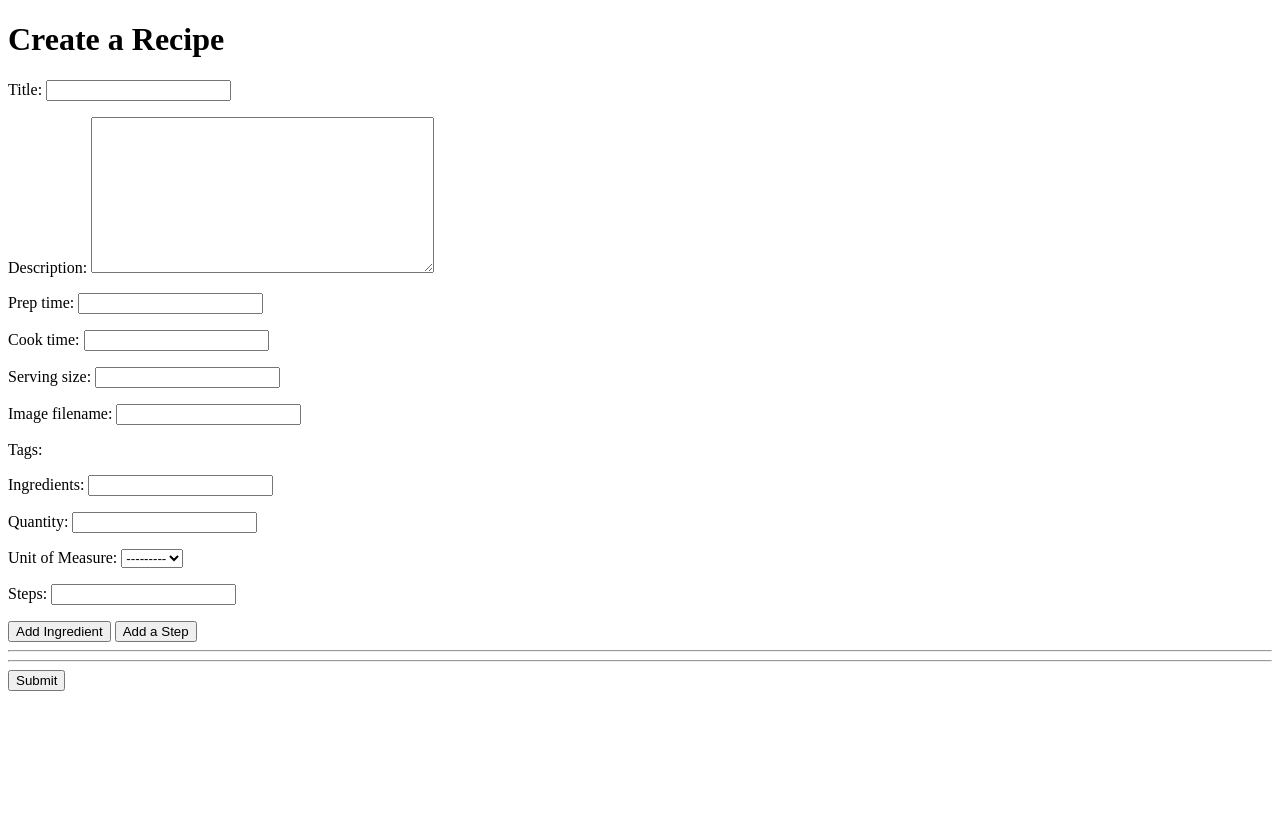
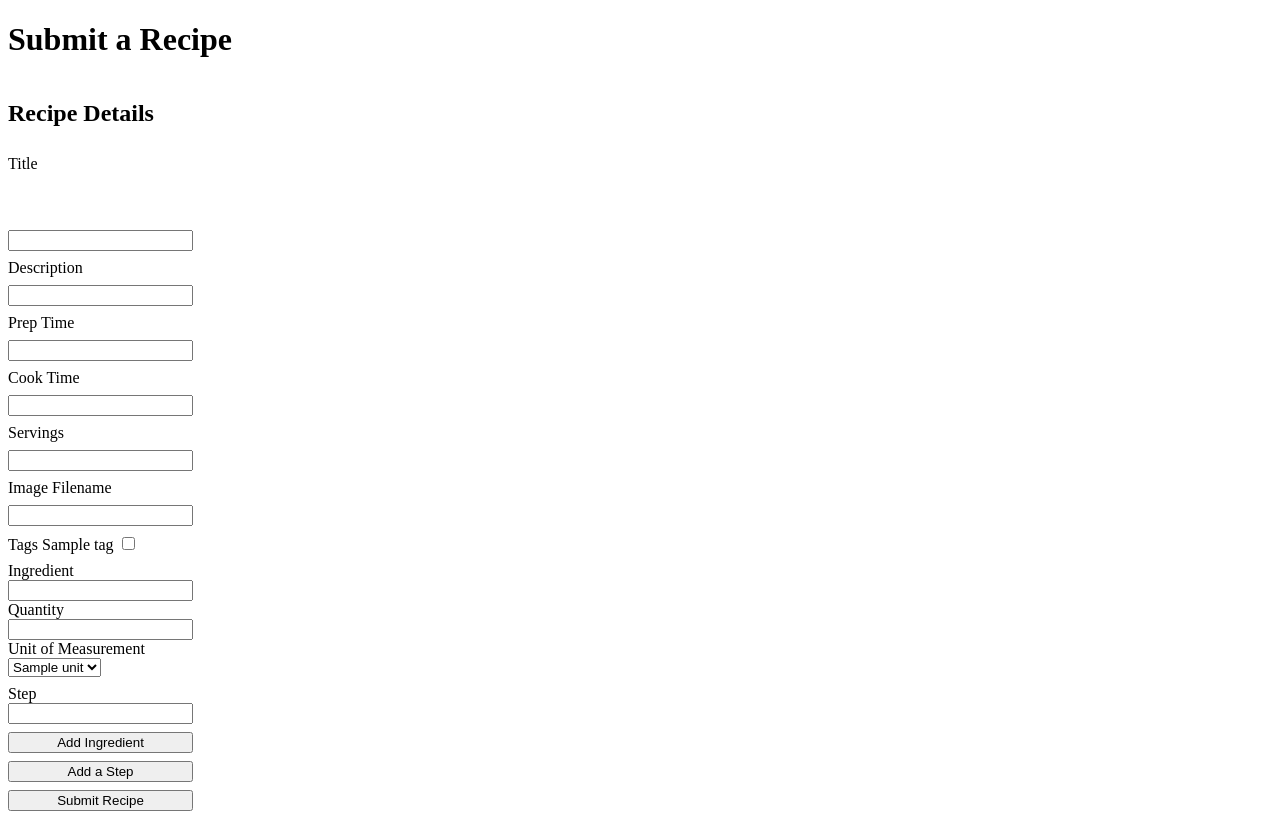
Before and after one commit to tillerderek/final, a Django app: template calendinner/recipes/templates/recipes/create-recipe.html in a window 1280 px wide. Before the commit the page ends 691 px from the top, so only its background shows below. Run offline with Django 5.2, Linux system fonts and the light colour scheme; tables that the repository leaves empty hold one stand-in row (values such as "Sample post"); the template is opened without the code that fills it: values that come from a table or form of the project are taken from there, most other values are stand-ins (such as "Sample title", 1, 10 or a date in 2020); data that the repository does not hold is empty.

Commit message:
commented out old form code put in custom html form working mostly now

````diff
--- a/calendinner/recipes/templates/recipes/add-ingredient.html
+++ b/calendinner/recipes/templates/recipes/add-ingredient.html
@@ -1,8 +1,20 @@
 <hr>
+<label for="ingrediennt">Ingredient</label>
+<input type="text" name="ingredient" />
+<label for="quantity">Quantity</label>
+<input type="number" name="quantity" />
+<label for="unit_measure">Unit of Measurement</label>
+<select name="unit_measure">
+  {% for unit in unit_measure %}
+  <option value="{{ unit.id }}">{{ unit.name }}</option>
+  {% endfor %}
+</select>
+
+{% comment %} <hr>
 <form method="post" action="{% url 'submit_recipe' %}" hx-post="{% url 'submit_recipe' %}" hx-target="#recipe-form">
   {% csrf_token %}
   {{ formset.management_form }}
   {% for form in formset.forms %}
     {{ form.as_p }}
   {% endfor %}
-</form>
+</form> {% endcomment %}
--- a/calendinner/recipes/templates/recipes/add-step.html
+++ b/calendinner/recipes/templates/recipes/add-step.html
@@ -1,4 +1,10 @@
 <hr>
+<label for="step">Step</label>
+<input type="text" name="step" />
+
+
+
+{% comment %} <hr>
 <form method="post" action="{% url 'submit_recipe' %}" hx-post="{% url 'submit_recipe' %}" hx-target="#recipe-form">
   {% csrf_token %}
   {{ formset.management_form }}
@@ -7,4 +13,4 @@
       {{ form.as_p }}
     </div>
   {% endfor %}
-</form>
+</form> {% endcomment %}
--- a/calendinner/recipes/templates/recipes/create-recipe.html
+++ b/calendinner/recipes/templates/recipes/create-recipe.html
@@ -1,26 +1,118 @@
-{% extends "common/base.html" %} {% block content %}
+{% extends "common/base.html" %}
+{% block content %}
 
-<h1>Create a Recipe</h1>
-<div id="recipe-form">
-    <form method="post" action="{% url 'submit_recipe' %}" hx-post="{% url 'submit_recipe' %}" hx-target="#recipe-form">
-      {% csrf_token %}
+<h1>Submit a Recipe</h1>
 
-      {{ recipe_form.as_p }}
+<form
+  method="post"
+  enctype="multipart/form-data"
+  hx-post="{% url 'submit_recipe' %}"
+>
+  {% csrf_token %}
+  <h2>Recipe Details</h2>
+  <label for="title">Title</label>
+  <input type="text" name="title" />
+  <label for="description">Description</label>
+  <input type="text" name="description" />
+  <label for="prep_time">Prep Time</label>
+  <input type="number" name="prep_time" />
+  <label for="cook_time">Cook Time</label>
+  <input type="number" name="cook_time" />
+  <label for="servings">Servings</label>
+  <input type="number" name="servings" />
+  <label for="image_filename">Image Filename</label>
+  <input type="text" name="image_filename" />
+  <div id="tags">
+    <label for="tags">Tags</label>
+        {% for tag in tags %}
+    <label for="tags">{{ tag.tag_name }}</label>
+    <input type="checkbox" name="tags" value="{{ tag.id }}" />
+    {% endfor %}
+  </div>
+  <div id="recipe_ingredient">
+    <label for="ingredient">Ingredient</label>
+    <input type="text" name="ingredient" />
+    <label for="quantity">Quantity</label>
+    <input type="number" name="quantity" />
+    <label for="unit_measure">Unit of Measurement</label>
+    <select name="unit_measure">
+      {% for unit in unit_measure %}
+      <option value="{{ unit.id }}">{{ unit.name }}</option>
+      {% endfor %}
+    </select>
+  </div>
+  <div id="recipe_step">
+    <label for="step">Step</label>
+    <input type="text" name="step" />
+  </div>
 
-      <button hx-get="{% url 'add-ingredient' %}" hx-target="#ingredient-formset-container" hx-swap="beforeend">Add Ingredient</button>
-      <button hx-get="{% url 'add-step' %}" hx-target="#step-formset-container" hx-swap="beforeend">Add a Step</button>
+  <button
+    type="button"
+    hx-get="{% url 'add-ingredient' %}"
+    hx-target="#recipe_ingredient"
+    hx-swap="beforeend"
+  >
+    Add Ingredient
+  </button>
+  <button
+    type="button"
+    hx-get="{% url 'add-step' %}"
+    hx-target="#recipe_step"
+    hx-swap="beforeend"
+  >
+    Add a Step
+  </button>
+
+  <button type="submit">Submit Recipe</button>
+
+{% endblock %}
+
+
+{% comment %} {% extends "common/base.html" %} {% block content
+  %}
+
+  <h1>Create a Recipe</h1>
+  <div id="recipe-form">
+    <form
+      method="post"
+      action="{% url 'submit_recipe' %}"
+      hx-post="{% url 'submit_recipe' %}"
+      hx-target="#recipe-form"
+    >
+      {% csrf_token %} {{ recipe_form.as_p }}
+
+      <button
+        hx-get="{% url 'add-ingredient' %}"
+        hx-target="#ingredient-formset-container"
+        hx-swap="beforeend"
+      >
+        Add Ingredient
+      </button>
+      <button
+        hx-get="{% url 'add-step' %}"
+        hx-target="#step-formset-container"
+        hx-swap="beforeend"
+      >
+        Add a Step
+      </button>
 
       <div id="ingredient-formset-container">
-        {% include 'recipes/add-ingredient.html' with formset=ingredient_formset %}
+        {% include 'recipes/add-ingredient.html' with formset=ingredient_formset
+        %}
       </div>
 
       <div id="step-formset-container">
         {% include 'recipes/add-step.html' with formset=recipe_step_formset %}
       </div>
 
-        <button type="submit" hx-post="{% url 'submit_recipe' %}" hx-target="#recipe-form">Submit</button>
+      <button
+        type="submit"
+        hx-post="{% url 'submit_recipe' %}"
+        hx-target="#recipe-form"
+      >
+        Submit
+      </button>
     </form>
-
-
-</div>
-{% endblock %} ```
+  </div>
+  {% endblock %} ``` {% endcomment %}
+</form>
--- a/calendinner/static/css/styles.css
+++ b/calendinner/static/css/styles.css
@@ -32,3 +32,10 @@
   /* Additional styles for content inside the card */
   color: #fff;  /* Text color, adjust as needed */
 }
+
+form {
+  display: grid;
+  gap: .5rem;
+  grid-template-rows: 1fr 1fr;
+  width: min-content;
+}
--- a/calendinner/users/templates/users/dashboard.html
+++ b/calendinner/users/templates/users/dashboard.html
@@ -5,5 +5,5 @@
   <li><a href="{% url 'preferences' %}">User/Dietary Preferences</a></li>
   <li><a href="{% url 'favorites' %}">Favorite Recipes</a></li>
   <li><a href="{% url 'uploaded' %}">Personal Recipes</a></li>
-  <li><a href="{% url 'submit_recipe' %}">Add a Recipe</a></li>
+  <li><a href="{% url 'create-recipe' %}">Add a Recipe</a></li>
 </ul>
````
Also changed, not shown: calendinner/recipes/views.py (+64 -22 lines), calendinner/recipes/templates/recipes/submit-recipe.html (line endings or trailing spaces).
